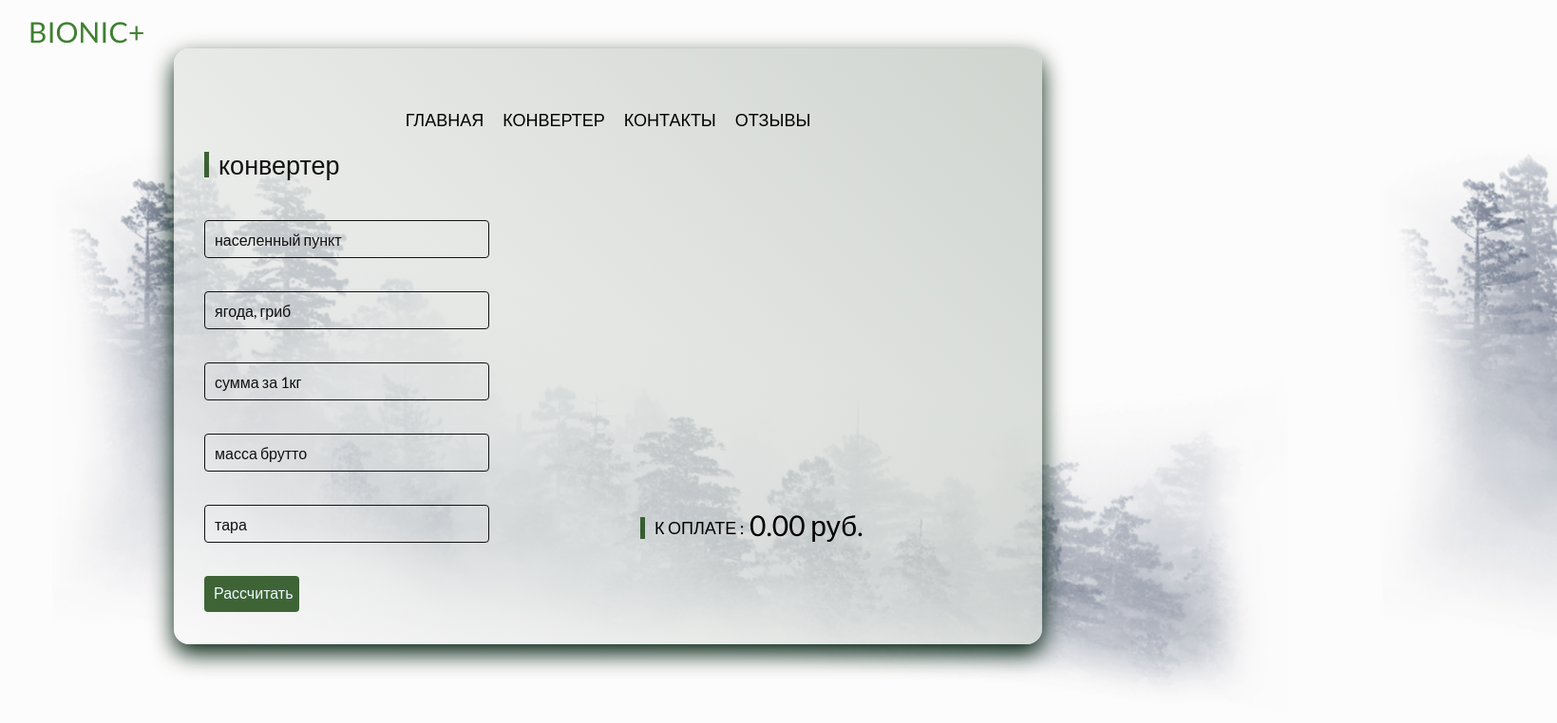
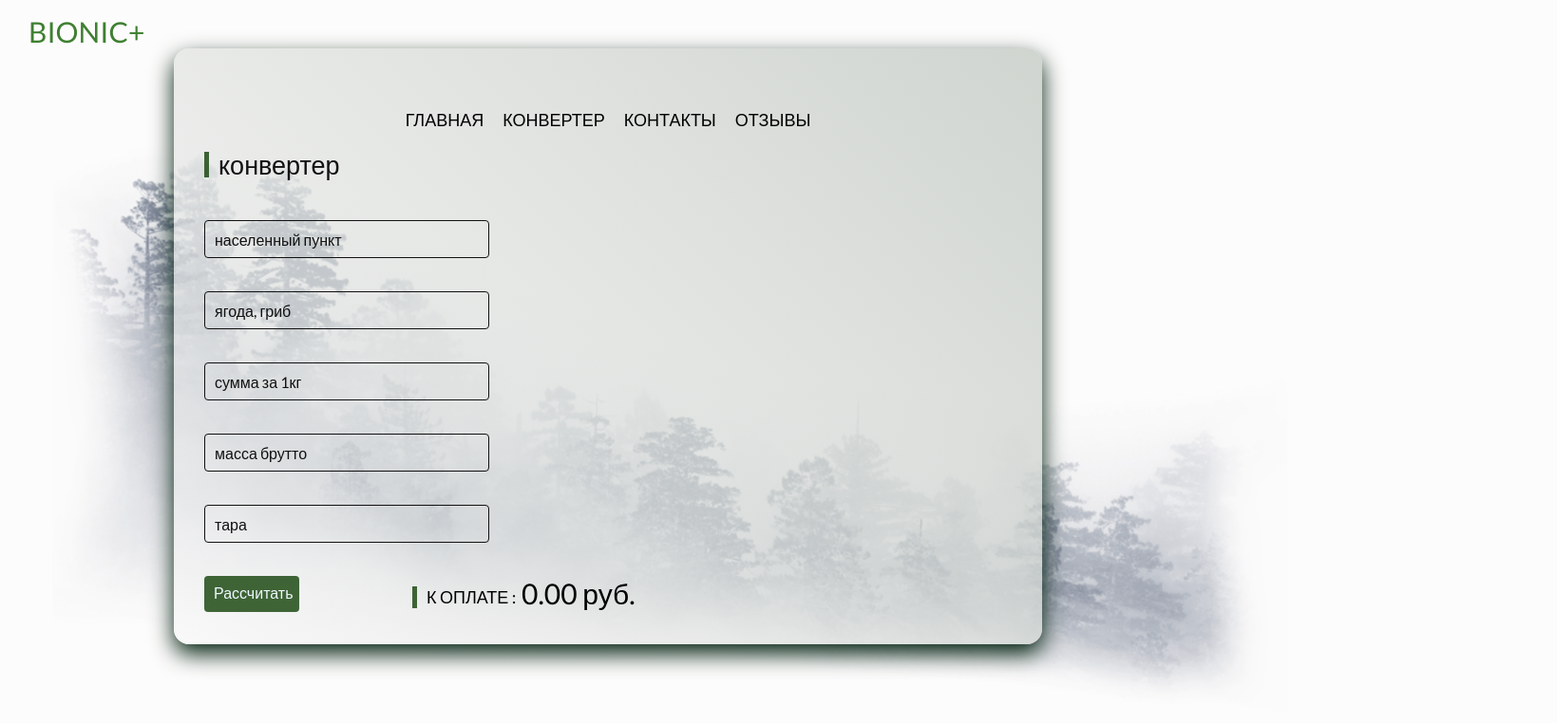
Before and after one commit to Cheslav97/bionic-, a plain HTML site: page index.html in a window 1280 px wide. Shown: the whole page at 95% size, 1639 px wide, since content can reach past the window. Drawn offline with Linux system fonts and the light colour scheme.

Commit message:
Update style.css

```diff
--- a/css/style.css
+++ b/css/style.css
@@ -140,15 +140,17 @@ ul:hover li a:hover {
   top: -147px;
 }
 
+.final-title {
+  font-size: 30px;
+  position: relative;
+  left: 334px;
+  top: -75px;
+}
+
 .pay {
   position: relative;
-  left: 459px;
-  top: -174px;
   border-left: 5px solid  rgba(15, 63, 5, 0.788);
   padding-left: 10px;
+  left: 219px;
+  top: -101px;;
 }
-
-.raise-rice {
-  position: relative;
-  margin-left: 495px;
-}
```
